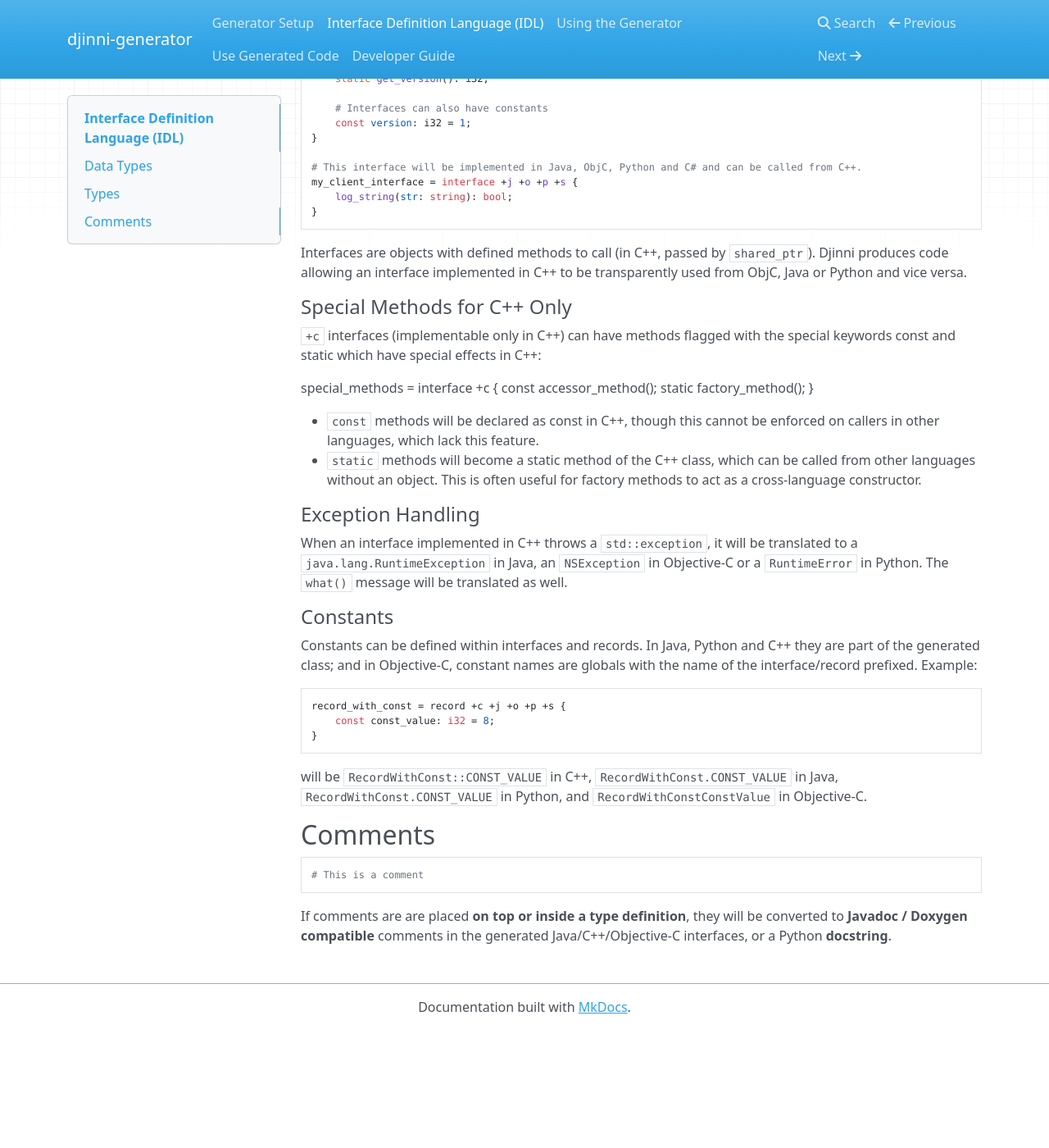
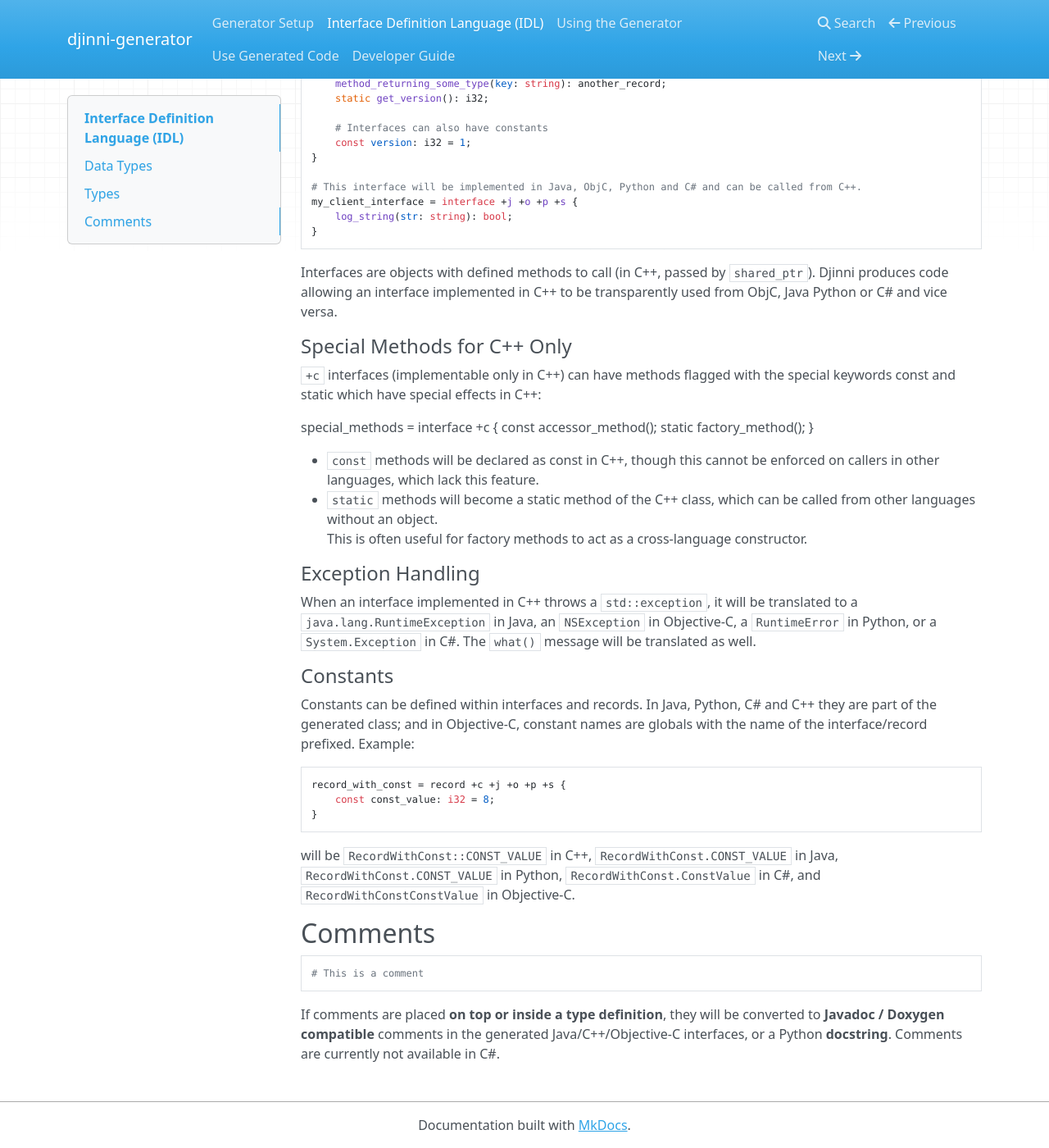
Before and after one commit to cross-language-cpp/djinni-generator, an MkDocs documentation site: the page built from docs/idl.md, in a window 1280 px wide and 1400 px high, scrolled down 4111 px. Shown: the whole window at 82% size. Built offline with MkDocs 1.6.1, drawn with Linux system fonts in a browser that asks for light colours; nearby versions of some CDN libraries; before the commit the page ends 5367 px from its top, so only the background shows below that; some of the changed text lies outside the part shown.

Commit message:
improve documentation

````diff
--- a/docs/idl.md
+++ b/docs/idl.md
@@ -78,17 +78,17 @@
  - Primitives (`i8`, `i16`, `i32`, `i64`, `f32`, `f64`).
  - Strings (`string`)
  - Binary (`binary`). This is implemented as `std::vector<uint8_t>` in C++, `byte[]` in Java,
-   `NSData` in Objective-C, an object supporting the `buffer` interface in Python, and `array<System::Byte>` in C++/CLI..
+   `NSData` in Objective-C, an object supporting the `buffer` interface in Python, and `System.Array<System.Byte>` in C#.
  - Date (`date`).  This is `chrono::system_clock::time_point` in C++, `Date` in Java,
-   `NSDate` in Objective-C, `datetime.datetime` in Python, and `System::DateTime` in C++/CLI.
+   `NSDate` in Objective-C, `datetime.datetime` in Python, and `System.DateTime` in C#.
  - List (`list<type>`). This is `vector<T>` in C++, `ArrayList` in Java, `NSArray`
-   in Objective-C, `List` in Python, and `System::Collections::Generic::List` in C++/CLI.
+   in Objective-C, `List` in Python, and `System.Collections.Generic.List` in C#.
    Primitives in a list will be boxed in Java and Objective-C.
  - Set (`set<type>`). This is `unordered_set<T>` in C++, `HashSet` in Java, `NSSet` in
-   Objective-C, `Set` in Python, and `System::Collections::Generic::HashSet` in C++/CLI.
+   Objective-C, `Set` in Python, and `System.Collections.Generic.HashSet` in C#.
    Primitives in a set will be boxed in Java and Objective-C.
  - Map (`map<typeA, typeB>`). This is `unordered_map<K, V>` in C++, `HashMap` in Java,
-   `NSDictionary` in Objective-C, `Dictionary` in Python, and `System::Collections::Generic::Dictionary` in C++/CLI.
+   `NSDictionary` in Objective-C, `Dictionary` in Python, and `System.Collections.Generic.Dictionary` in C#.
    Primitives in a map will be boxed in Java and Objective-C.
  - Enumerations / Flags
  - Optionals (`optional<typeA>`). This is `std::experimental::optional<T>` in C++11, object /
@@ -101,9 +101,9 @@
 
 An IDL file can contain 4 kinds of declarations: enums, flags, records, and interfaces.
 
-* [**Enums**](#enums) become C++ enum classes, Java enums, ObjC `NS_ENUM`s, or Python `IntEnum`s.
-* [**Flags**](#flags) become C++ enum classes with convenient bit-oriented operators, Java enums with `EnumSet`, ObjC `NS_OPTIONS`, or Python `IntFlag`s.
-  In C++/CLI the enum has the [`[Flags]` Attribute](https://docs.microsoft.com/en-us/dotnet/api/system.flagsattribute?view=net-5.0).
+* [**Enums**](#enums) become C++ enum classes, Java enums, ObjC `NS_ENUM`s, Python `IntEnum`s, or C# `System.Enum`s.
+* [**Flags**](#flags) become C++ enum classes with convenient bit-oriented operators, Java enums with `EnumSet`,
+  ObjC `NS_OPTIONS`, Python `IntFlag`s, or C# `System.Enum`s with the [`[Flags]` Attribute](https://docs.microsoft.com/en-us/dotnet/api/system.flagsattribute?view=net-5.0).
 * [**Records**](#records) are pure-data value objects.
 * [**Interfaces**](#interfaces) are objects with defined methods to call (in C++, passed by `shared_ptr`). Djinni
   produces code allowing an interface implemented in C++ to be transparently used from ObjC,
@@ -120,7 +120,7 @@
 ```
 
 Enums are translated to C++ `enum class`es with underlying type `int`, ObjC `NS_ENUM`s with
-underlying type `NSInteger`, Java enums, and Python `IntEnum`s.
+underlying type `NSInteger`, Java enums, Python `IntEnum`s, and C# `System.Enum`s.
 
 ### Flags
 
@@ -136,7 +136,7 @@
 
 Flags are translated to C++ `enum class`es with underlying type `unsigned` and a generated set of
 overloaded bitwise operators for convenience, ObjC `NS_OPTIONS` with underlying type `NSUInteger`,
-Java `EnumSet<>`, and Python `IntFlag`. In C++/CLI the enum has the [`[Flags]` Attribute](https://docs.microsoft.com/en-us/dotnet/api/system.flagsattribute?view=net-5.0).
+Java `EnumSet<>`, Python `IntFlag`, and C# `System.Enum`s with the [`[Flags]` Attribute](https://docs.microsoft.com/en-us/dotnet/api/system.flagsattribute?view=net-5.0).
 Contrary to the above enums, the enumerants of flags represent single bits instead of integral values.
 
 In the above example the elements marked with `none` and `all` are given special meaning.  In C++,
@@ -172,7 +172,7 @@
 #### Extensions
 
 To support extra fields and/or methods, a record can be "extended" in any language. To extend a
-record in a language, you can add a `+c` (C++), `+j` (Java), `+o` (ObjC), or `+p` (Python) flag
+record in a language, you can add a `+c` (C++), `+j` (Java), `+o` (ObjC), `+p` (Python), or `+s` (C#) flag
 after the record tag. The generated type will have a `Base` suffix, and you should create a derived
 type without the suffix that extends the record type.
 
@@ -190,7 +190,7 @@
 
 For record types, Haskell-style "deriving" declarations are supported to generate some common
 methods. Djinni is capable of generating equality and order comparators, implemented as operator
-overloading in C++ and standard comparison functions in Java, Objective-C, and Python.
+overloading in C++ and standard comparison functions in Java, Objective-C, Python and C#.
 
 !!! note
 
@@ -221,10 +221,11 @@
 
 Interfaces are objects with defined methods to call (in C++, passed by `shared_ptr`). Djinni
 produces code allowing an interface implemented in C++ to be transparently used from ObjC,
-Java or Python and vice versa.
+Java Python or C# and vice versa.
 
 #### Special Methods for C++ Only
-`+c` interfaces (implementable only in C++) can have methods flagged with the special keywords const and static which have special effects in C++:
+`+c` interfaces (implementable only in C++) can have methods flagged with the special keywords const and static which
+have special effects in C++:
 
    special_methods = interface +c {
        const accessor_method();
@@ -232,15 +233,17 @@
    }
 
 - `const` methods will be declared as const in C++, though this cannot be enforced on callers in other languages, which lack this feature.
-- `static` methods will become a static method of the C++ class, which can be called from other languages without an object.  This is often useful for factory methods to act as a cross-language constructor.
+- `static` methods will become a static method of the C++ class, which can be called from other languages without an object.
+  This is often useful for factory methods to act as a cross-language constructor.
 
 #### Exception Handling
 When an interface implemented in C++ throws a `std::exception`, it will be translated to a
-`java.lang.RuntimeException` in Java, an `NSException` in Objective-C or a `RuntimeError` in Python.
+`java.lang.RuntimeException` in Java, an `NSException` in Objective-C, a `RuntimeError` in Python,
+or a `System.Exception` in C#.
 The `what()` message will be translated as well.
 
 #### Constants
-Constants can be defined within interfaces and records. In Java, Python and C++ they are part of the
+Constants can be defined within interfaces and records. In Java, Python, C# and C++ they are part of the
 generated class; and in Objective-C, constant names are globals with the name of the
 interface/record prefixed. Example:
 
@@ -251,7 +254,7 @@
 ```
 
 will be `RecordWithConst::CONST_VALUE` in C++, `RecordWithConst.CONST_VALUE` in Java,
-`RecordWithConst.CONST_VALUE` in Python, and `RecordWithConstConstValue` in Objective-C.
+`RecordWithConst.CONST_VALUE` in Python, `RecordWithConst.ConstValue` in C#, and `RecordWithConstConstValue` in Objective-C.
 
 ## Comments
 
@@ -259,6 +262,6 @@
 # This is a comment
 ```
 
-If comments are are placed **on top or inside a type definition**, they will be converted to
+If comments are placed **on top or inside a type definition**, they will be converted to
 **Javadoc / Doxygen compatible** comments in the generated Java/C++/Objective-C interfaces, or a
-Python **docstring**.
+Python **docstring**. Comments are currently not available in C#.
````
Also changed, not shown: docs/developer-guide.md (+2 -1 lines), docs/generated-code-usage.md (+7 -5 lines).
